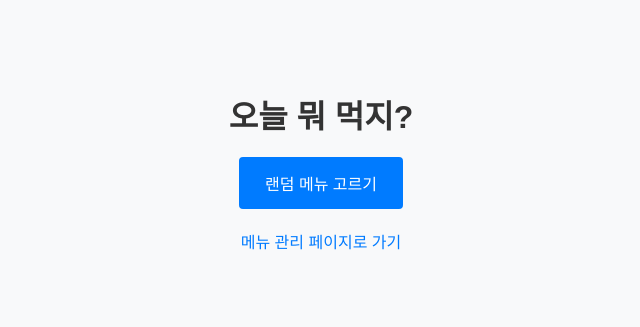
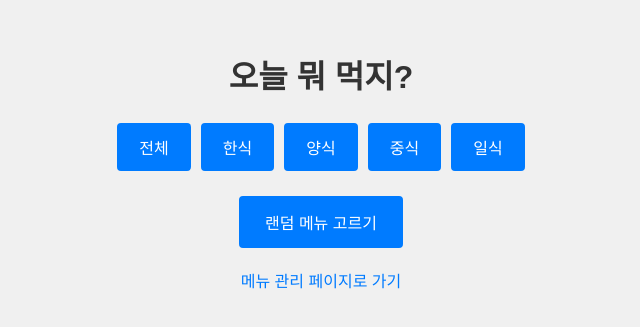
Before and after one commit to 0woong/random_menu, a React (Create React App) app in the folder client/: page / in a window 1280 px wide. Shown: the part 239-566 px from the top of the page, without its empty margins (319-959 px from the left). Built offline with nearby package versions, Linux system fonts and the light colour scheme; no server answers.

Commit message:
카테고리 필터 기능 추가

```diff
--- a/client/src/App.css
+++ b/client/src/App.css
@@ -6,7 +6,7 @@ body {
   display: flex;
   justify-content: center;
   align-items: center;
-  height: 100vh; /* 화면 전체 높이로 설정 */
+  height: 100vh;
 }
 
 .container {
@@ -20,6 +20,29 @@ body {
 h1 {
   text-align: center;
   color: #333;
+}
+
+.category-filter {
+  display: flex;
+  justify-content: center;
+  flex-wrap: wrap;
+  margin-bottom: 20px;
+}
+
+.category-button {
+  padding: 10px 20px;
+  margin: 5px;
+  background-color: #f0f0f0;
+  border: 2px solid #007bff;
+  border-radius: 4px;
+  cursor: pointer;
+  font-size: 16px;
+  transition: all 0.3s ease;
+}
+
+.category-button.selected {
+  background-color: #007bff;
+  color: white;
 }
 
 .button-container {
@@ -73,27 +96,9 @@ h1 {
   text-decoration: underline;
 }
 
-/* app.css */
-body {
-  font-family: Arial, sans-serif;
-  background-color: #f8f9fa;
-  margin: 0;
-  padding: 0;
-}
-
-.container {
-  max-width: 800px;
-  margin: 0 auto;
-  padding: 20px;
-}
-
-h1 {
-  text-align: center;
-  margin-bottom: 20px;
-}
-
 .menu-form {
   margin-bottom: 20px;
+  text-align: center;
 }
 
 .menu-form input {
@@ -120,15 +125,13 @@ h1 {
   list-style: none;
   padding: 0;
   margin: 0;
-  display: flex;
-  flex-direction: column;
-  align-items: center;
 }
 
 .menu-list li {
   margin-bottom: 10px;
   display: flex;
   align-items: center;
+  justify-content: center;
 }
 
 .menu-list li span {
@@ -144,8 +147,18 @@ h1 {
   cursor: pointer;
   border-radius: 4px;
   font-size: 14px;
+  transition: all 0.3s ease;
 }
 
 .menu-list li button:hover {
   background-color: #c82333;
 }
+
+.menu-list li .edit-button {
+  background-color: #007bff;
+  margin-left: 10px;
+}
+
+.menu-list li .edit-button:hover {
+  background-color: #0056b3;
+}
--- a/client/src/pages/Home.js
+++ b/client/src/pages/Home.js
@@ -5,10 +5,13 @@ import { Link } from "react-router-dom";
 const Home = () => {
   const [menus, setMenus] = useState([]);
   const [randomMenu, setRandomMenu] = useState(null);
-  const [excludeMenu, setExcludeMenu] = useState(null); // 현재 출력된 메뉴를 저장할 상태 추가
+  const [excludeMenu, setExcludeMenu] = useState(null);
+  const [selectedCategories, setSelectedCategories] = useState([]);
 
   useEffect(() => {
     fetchMenus();
+    // 처음 로드될 때 "전체" 카테고리 선택
+    setSelectedCategories(["전체", "한식", "양식", "중식", "일식"]);
   }, []);
 
   const fetchMenus = async () => {
@@ -21,23 +24,82 @@ const Home = () => {
   };
 
   const handleSelectRandomMenu = () => {
+    const filteredMenus = selectedCategories.includes("전체")
+      ? menus
+      : menus.filter((menu) => selectedCategories.includes(menu.category));
+
     let randomIndex;
     let selectedMenu;
 
+    if (filteredMenus.length === 0) {
+      setRandomMenu(null);
+      return;
+    }
+
     do {
-      randomIndex = Math.floor(Math.random() * menus.length);
-      selectedMenu = menus[randomIndex];
-    } while (selectedMenu._id === excludeMenu?._id); // 현재 출력된 메뉴와 같으면 다시 선택
+      randomIndex = Math.floor(Math.random() * filteredMenus.length);
+      selectedMenu = filteredMenus[randomIndex];
+    } while (selectedMenu._id === excludeMenu?._id);
 
     setRandomMenu(selectedMenu);
-    setExcludeMenu(selectedMenu); // 선택된 메뉴를 현재 출력된 메뉴로 설정
+    setExcludeMenu(selectedMenu);
   };
 
+  const handleCategoryToggle = (category) => {
+    if (category === "전체") {
+      if (selectedCategories.includes("전체")) {
+        setSelectedCategories([]);
+      } else {
+        setSelectedCategories(["전체", "한식", "양식", "중식", "일식"]);
+      }
+    } else {
+      setSelectedCategories((prevCategories) => {
+        if (prevCategories.includes("전체")) {
+          return prevCategories.filter(
+            (cat) => cat !== "전체" && cat !== category
+          );
+        } else {
+          if (prevCategories.includes(category)) {
+            const newCategories = prevCategories.filter(
+              (cat) => cat !== category
+            );
+            return newCategories.length === 0 ? [] : newCategories;
+          } else {
+            const newCategories = [
+              ...prevCategories.filter((cat) => cat !== "전체"),
+              category,
+            ];
+            return newCategories.length === 4
+              ? ["전체", "한식", "양식", "중식", "일식"]
+              : newCategories;
+          }
+        }
+      });
+    }
+  };
+
+  const categories = ["전체", "한식", "양식", "중식", "일식"];
+
   return (
-    <div className="Home">
+    <div className="home">
       <h1>오늘 뭐 먹지?</h1>
+      <div className="category-filter">
+        {categories.map((category) => (
+          <button
+            key={category}
+            className={`category-button ${
+              selectedCategories.includes(category) ? "selected" : ""
+            }`}
+            onClick={() => handleCategoryToggle(category)}
+          >
+            {category}
+          </button>
+        ))}
+      </div>
       <div className="button-container">
-        <button onClick={handleSelectRandomMenu}>랜덤 메뉴 고르기</button>
+        <button className="random-button" onClick={handleSelectRandomMenu}>
+          랜덤 메뉴 고르기
+        </button>
       </div>
       {randomMenu && (
         <div className="selected-menu">
@@ -48,7 +110,9 @@ const Home = () => {
         </div>
       )}
       <div className="link">
-        <Link to="/menu">메뉴 관리 페이지로 가기</Link>
+        <Link to="/menu" className="manage-link">
+          메뉴 관리 페이지로 가기
+        </Link>
       </div>
     </div>
   );
--- a/client/src/pages/MenuManagementPage.js
+++ b/client/src/pages/MenuManagementPage.js
@@ -1,11 +1,17 @@
 import React from "react";
 import MenuList from "../components/MenuList";
+import { Link } from "react-router-dom";
 
 const MenuManagementPage = () => {
   return (
     <div className="MenuManagementPage">
       <h1>메뉴 관리</h1>
       <MenuList />
+      <div className="link">
+        <Link to="/" className="manage-link">
+          메인 페이지로 가기
+        </Link>
+      </div>
     </div>
   );
 };
```
